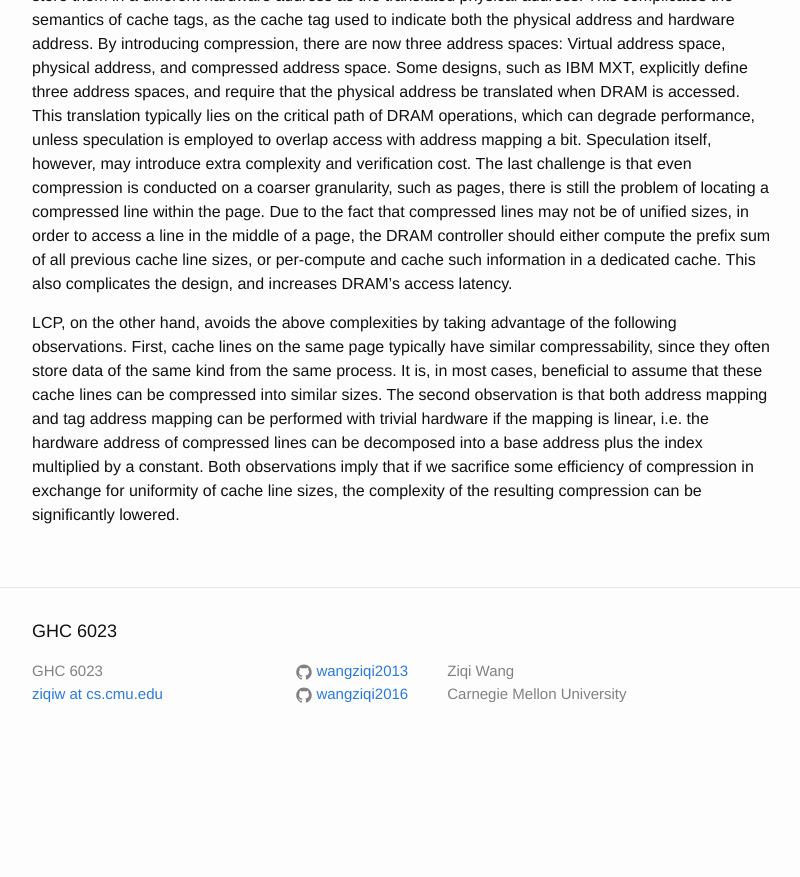
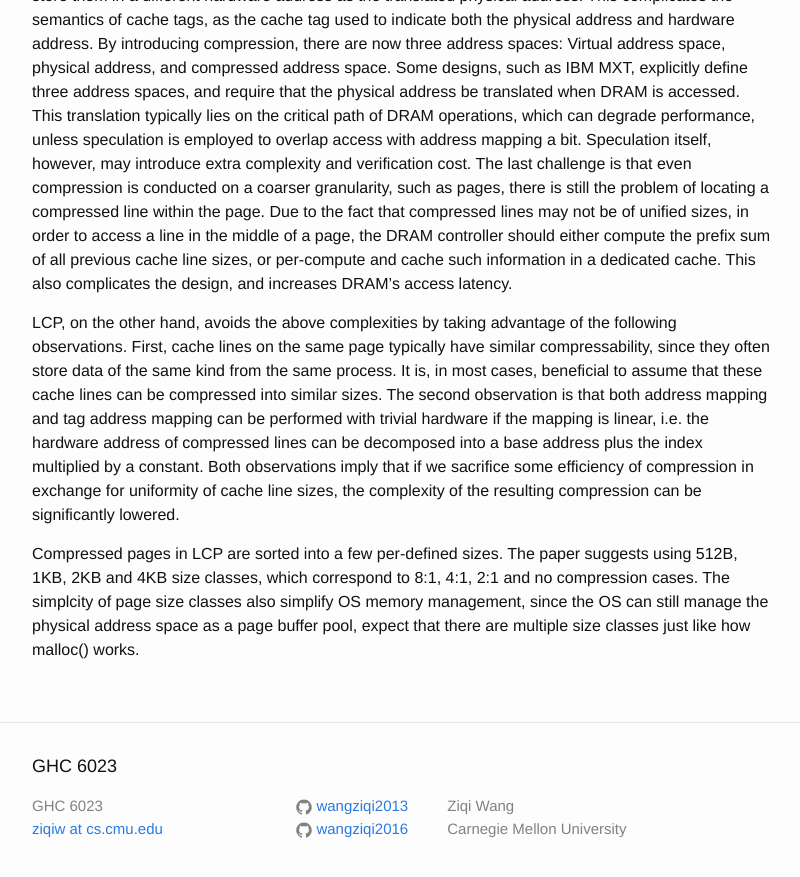
Before and after one commit to wangziqi2013/wangziqi2013.github.io, a Jekyll site: the page built from _posts/2020-05-20-lcp.markdown, in a window 1280 px wide and 900 px high, scrolled down 997 px. Shown: the top 877 px of the window, without its empty margins (238-1038 px from the left). Built offline with Jekyll 4.4.1, drawn with Linux system fonts in a browser that asks for light colours; before the commit the page ends 1762 px from its top, so only the background shows below that.

Commit message:
Adding size classes

```diff
--- a/_posts/2020-05-20-lcp.markdown
+++ b/_posts/2020-05-20-lcp.markdown
@@ -49,3 +49,8 @@ The second observation is that both address mapping and tag address mapping can
 if the mapping is linear, i.e. the hardware address of compressed lines can be decomposed into a base address plus
 the index multiplied by a constant. Both observations imply that if we sacrifice some efficiency of compression in
 exchange for uniformity of cache line sizes, the complexity of the resulting compression can be significantly lowered.
+
+Compressed pages in LCP are sorted into a few per-defined sizes. The paper suggests using 512B, 1KB, 2KB and 4KB size
+classes, which correspond to 8:1, 4:1, 2:1 and no compression cases. The simplcity of page size classes also simplify
+OS memory management, since the OS can still manage the physical address space as a page buffer pool, expect that there
+are multiple size classes just like how malloc() works.
```
